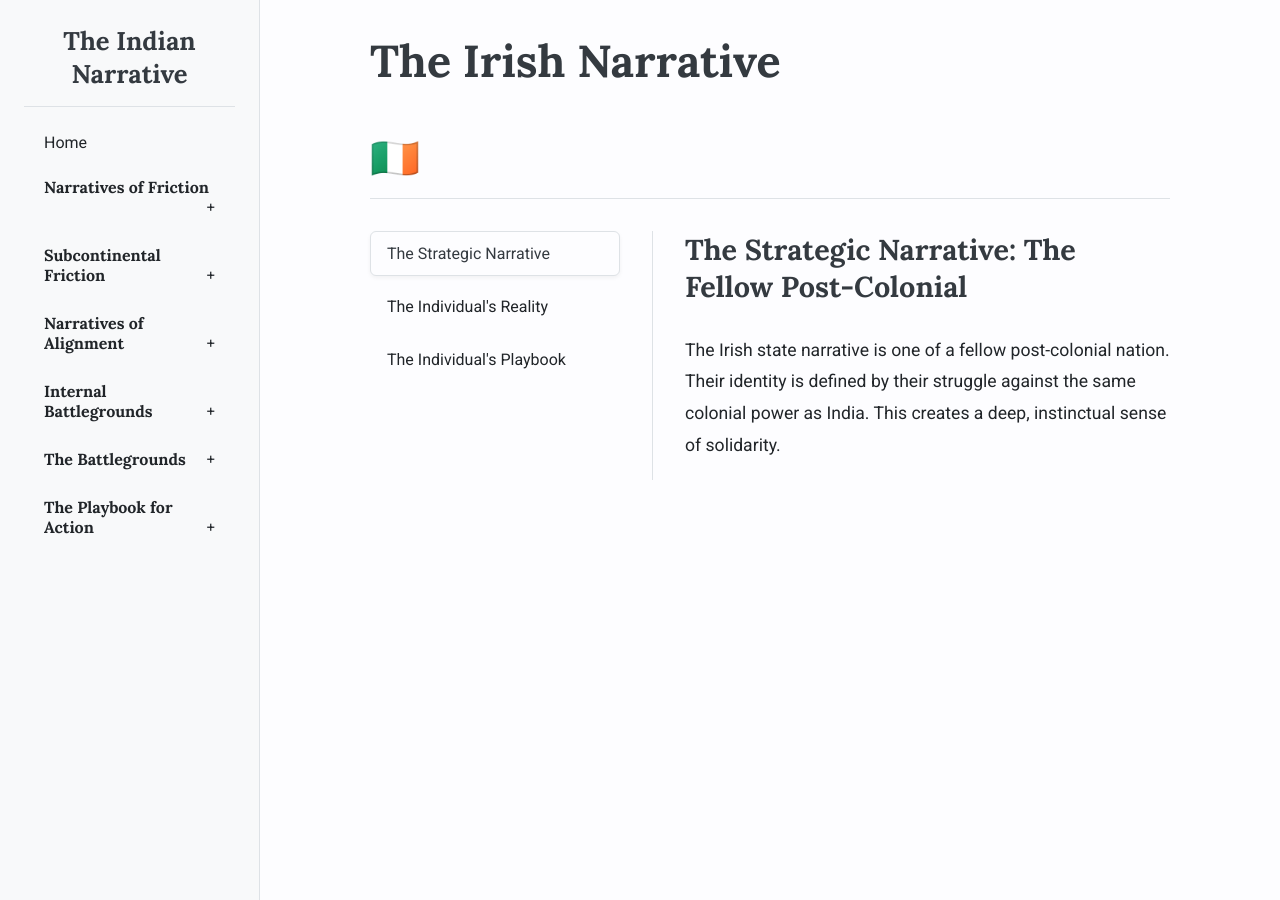
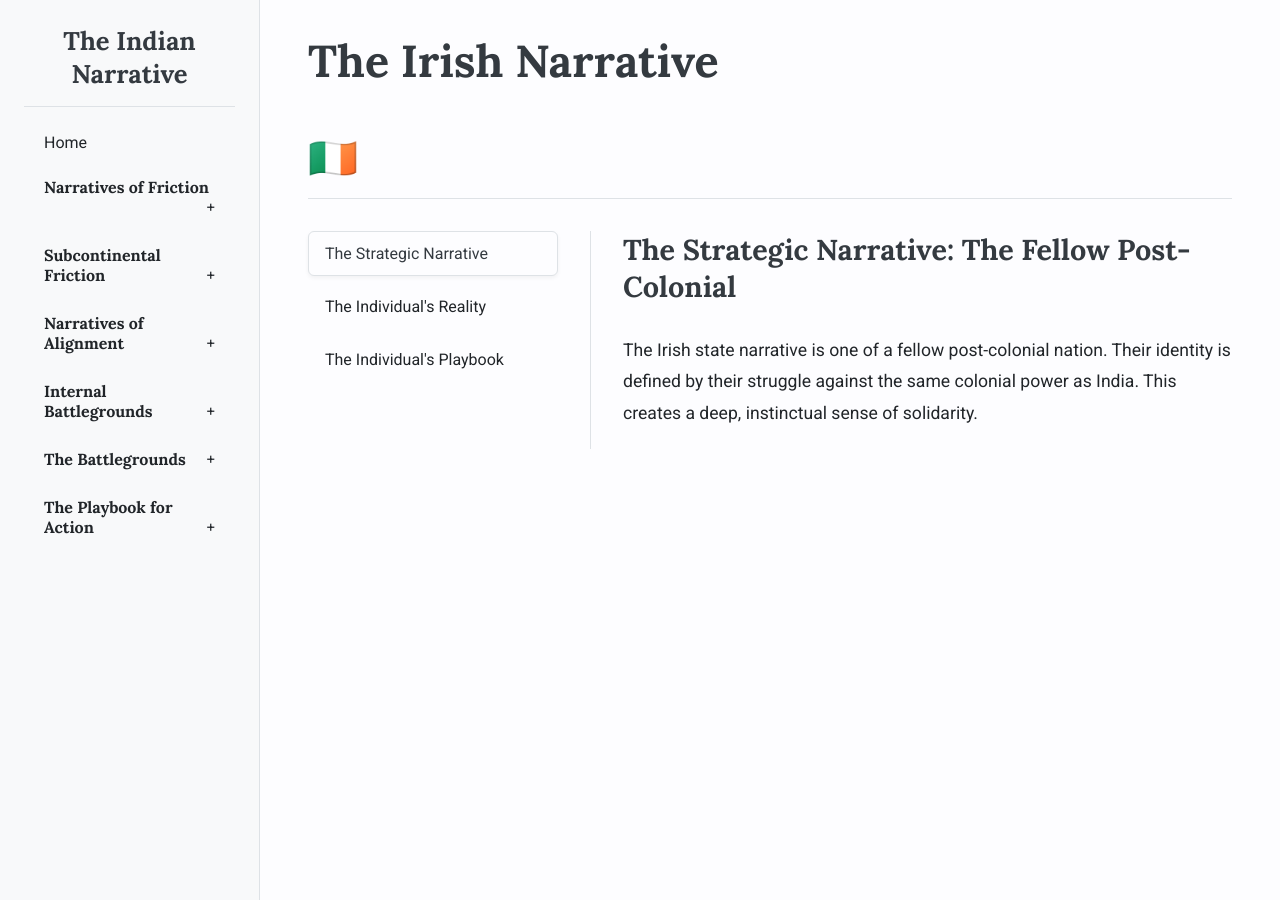
Before and after one commit to nodesman/indian-narrative, a Jekyll site: the page built from ireland-narrative.md, in a window 1280 px wide. Built offline with Jekyll 4.4.1, drawn with Linux system fonts in a browser that asks for light colours.

Commit message:
fix: Correctly implement full-width layout
- Rewrites the 'full-width.html' layout to be a standalone file, not one that inherits from 'default'.
- This correctly removes the constraining '.container' div from the master-detail pages.
- Resolves the issue where the layout was still center-aligned and not using the full page width.

```diff
--- a/_layouts/full-width.html
+++ b/_layouts/full-width.html
@@ -1,6 +1,113 @@
----
-layout: default
----
-<div class="full-width-content">
-  {{ content }}
-</div>
+<!DOCTYPE html>
+<html lang="{{ site.lang | default: "en-US" }}">
+  <head>
+    <meta name="viewport" content="width=device-width, initial-scale=1">
+    <meta charset="utf-8">
+    <title>{{ page.title }} - {{ site.title }}</title>
+    <link rel="stylesheet" href="{{ "/assets/css/main.css" | relative_url }}">
+    <link href="https://fonts.googleapis.com/css2?family=Lora:wght@400;700&family=Roboto:wght@400;700&display=swap" rel="stylesheet">
+  </head>
+  <body>
+    <aside class="sidebar">
+      <div class="sidebar-header">
+        <a href="{{"/" | relative_url }}">The Indian Narrative</a>
+      </div>
+      <nav class="sidebar-nav">
+        <a href="{{"/" | relative_url }}">Home</a>
+
+        <div class="nav-category">
+          <button type="button" class="collapsible">Narratives of Friction</button>
+          <div class="collapsible-content">
+            <a href="{{"/anglophone-narrative/" | relative_url }}">Anglophone Narratives</a>
+            <a href="{{"/chinese-narrative/" | relative_url }}">Chinese Narrative</a>
+            <a href="{{"/european-narrative/" | relative_url }}">European Narratives</a>
+            <a href="{{"/south-korea-narrative/" | relative_url }}">South Korean Narrative</a>
+          </div>
+        </div>
+
+        <div class="nav-category">
+          <button type="button" class="collapsible">Subcontinental Friction</button>
+          <div class="collapsible-content">
+            <a href="{{"/pakistan-narrative/" | relative_url }}">The Pakistani Narrative</a>
+            <a href="{{"/bangladesh-narrative/" | relative_url }}">The Bangladeshi Narrative</a>
+          </div>
+        </div>
+
+        <div class="nav-category">
+          <button type="button" class="collapsible">Narratives of Alignment</button>
+          <div class="collapsible-content">
+            <a href="{{"/japan-narrative/" | relative_url }}">Japanese Narrative</a>
+            <a href="{{"/southeast-asia-narrative/" | relative_url }}">Southeast Asian Narrative</a>
+            <a href="{{"/eastern-europe-narrative/" | relative_url }}">Eastern European Narrative</a>
+            <a href="{{"/pan-african-narrative/" | relative_url }}">Pan-African Narrative</a>
+            <a href="{{"/russia-narrative/" | relative_url }}">Russian Narrative</a>
+            <a href="{{"/latin-america-narrative/" | relative_url }}">Latin American Narrative</a>
+            <a href="{{"/arab-world-narrative/" | relative_url }}">Arab World Narrative</a>
+            <a href="{{"/ireland-narrative/" | relative_url }}">Irish Narrative</a>
+          </div>
+        </div>
+
+        <div class="nav-category">
+          <button type="button" class="collapsible">Internal Battlegrounds</button>
+          <div class="collapsible-content">
+            <a href="{{"/internal-battlegrounds/" | relative_url }}" class="nav-category-link"><b>Introduction</b></a>
+            <a href="{{"/colonial-hangover/" | relative_url }}">The Colonial Hangover</a>
+            <a href="{{"/fractured-mirror/" | relative_url }}">The Fractured Mirror</a>
+            <a href="{{"/crab-mentality/" | relative_url }}">The "Crab Mentality"</a>
+            <a href="{{"/poison-of-racism/" | relative_url }}">The Poison of Racism</a>
+          </div>
+        </div>
+
+        <div class="nav-category">
+          <button type="button" class="collapsible">The Battlegrounds</button>
+          <div class="collapsible-content">
+            <a href="{{"/digital-frontline/" | relative_url }}">The Digital Frontline</a>
+            <a href="{{"/real-world-frontline/" | relative_url }}">The Real-World Frontline</a>
+          </div>
+        </div>
+
+        <div class="nav-category">
+          <button type="button" class="collapsible">The Playbook for Action</button>
+          <div class="collapsible-content">
+            <a href="{{"/understanding-the-war/" | relative_url }}">Understanding the War</a>
+            <a href="{{"/consequences-of-inaction/" | relative_url }}">Consequences of Inaction</a>
+            <a href="{{"/framework-for-action/" | relative_url }}">A Framework for Action</a>
+            <a href="{{"/the-long-term-project/" | relative_url }}">The Long-Term Project</a>
+            <a href="{{"/your-role-in-the-war/" | relative_url }}">Your Role in the War</a>
+            <a href="{{"/the-active-stance/" | relative_url }}">The Active Stance</a>
+          </div>
+        </div>
+      </nav>
+    </aside>
+    <main class="main-content">
+      <h1>{{ page.title }}</h1>
+      {{ content }}
+    </main>
+
+    <script>
+      var coll = document.getElementsByClassName("collapsible");
+      var i;
+
+      for (i = 0; i < coll.length; i++) {
+        coll[i].addEventListener("click", function() {
+          this.classList.toggle("active");
+          var content = this.nextElementSibling;
+          if (content.style.maxHeight){
+            content.style.maxHeight = null;
+          } else {
+            content.style.maxHeight = content.scrollHeight + "px";
+          }
+        });
+      }
+    </script>
+    <script src="https://twemoji.maxcdn.com/v/latest/twemoji.min.js" crossorigin="anonymous"></script>
+    <script>
+      window.onload = function() {
+        twemoji.parse(document.body, {
+            folder: 'svg',
+            ext: '.svg'
+        });
+      };
+    </script>
+  </body>
+</html>
```
